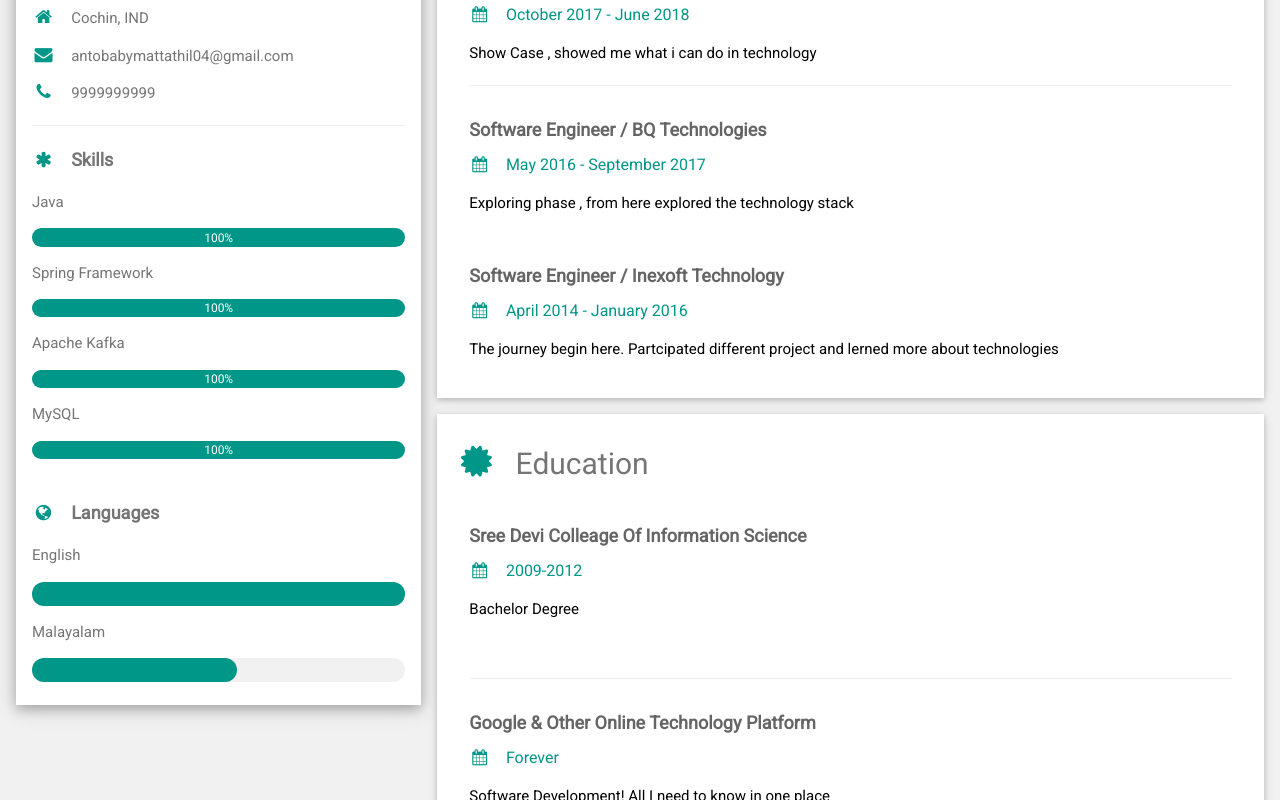
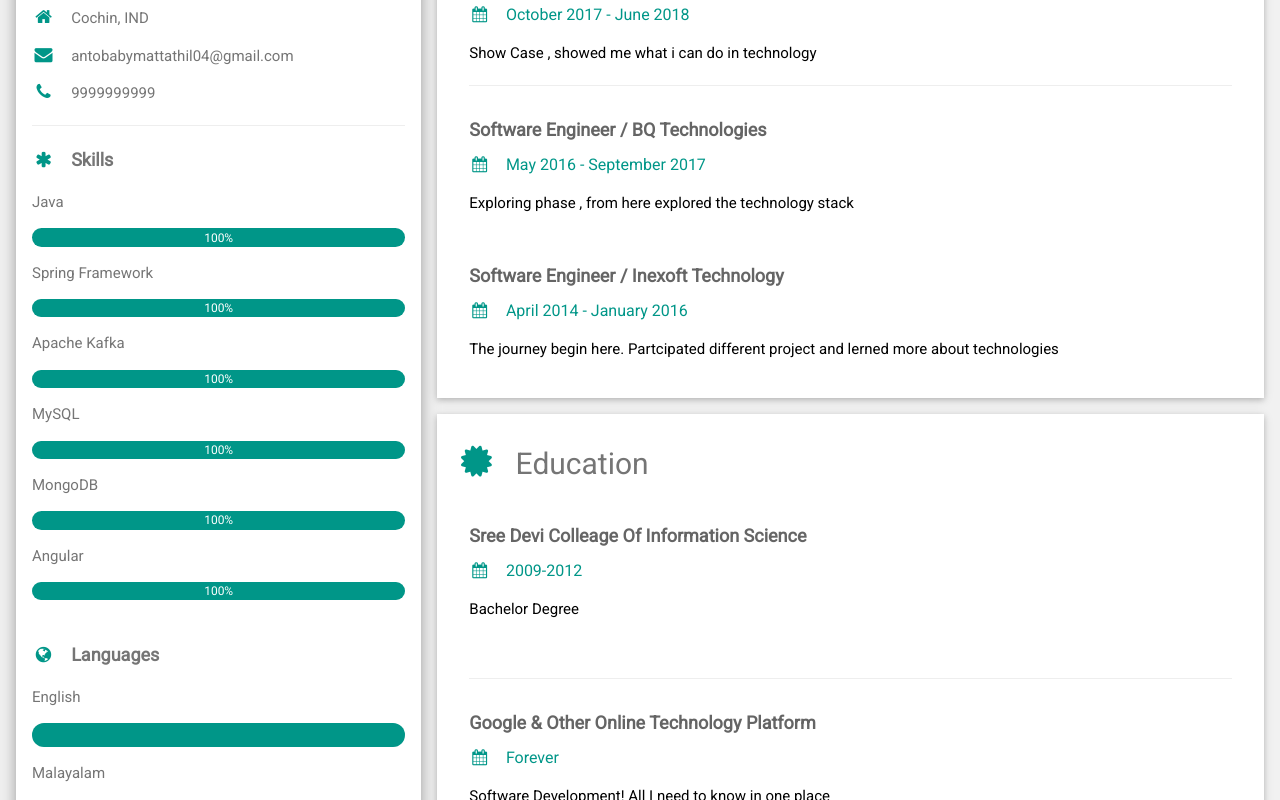
Before and after one commit to antoBaby/antobaby.github.io, a plain HTML site: page index.html in a window 1280 px wide. Shown: the part 307-1107 px from the top of the page. Drawn offline with nearby package versions, Linux system fonts and the light colour scheme.

Commit message:
Update index.html

```diff
--- a/index.html
+++ b/index.html
@@ -57,7 +57,18 @@ html,body,h1,h2,h3,h4,h5,h6 {font-family: "Roboto", sans-serif}
           <div class="w3-light-grey w3-round-xlarge w3-small">
             <div class="w3-container w3-center w3-round-xlarge w3-teal" style="width:100%">100%</div>
           </div>
-          <br>
+	 <p>MongoDB</p>
+          <div class="w3-light-grey w3-round-xlarge w3-small">
+            <div class="w3-container w3-center w3-round-xlarge w3-teal" style="width:100%">100%</div>
+          </div>
+	 <p>Angular</p>
+          <div class="w3-light-grey w3-round-xlarge w3-small">
+            <div class="w3-container w3-center w3-round-xlarge w3-teal" style="width:100%">100%</div>
+          </div>
+
+
+
+	<br>
 
           <p class="w3-large w3-text-theme"><b><i class="fa fa-globe fa-fw w3-margin-right w3-text-teal"></i>Languages</b></p>
           <p>English</p>
@@ -66,7 +77,7 @@ html,body,h1,h2,h3,h4,h5,h6 {font-family: "Roboto", sans-serif}
           </div>
           <p>Malayalam</p>
           <div class="w3-light-grey w3-round-xlarge">
-            <div class="w3-round-xlarge w3-teal" style="height:24px;width:55%"></div>
+            <div class="w3-round-xlarge w3-teal" style="height:24px;width:100%"></div>
           </div>
 
           <br>
```
